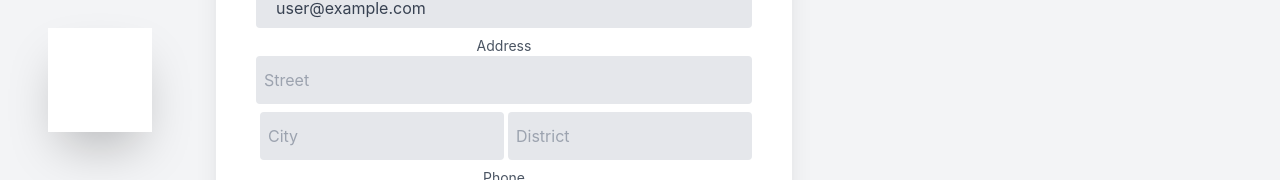
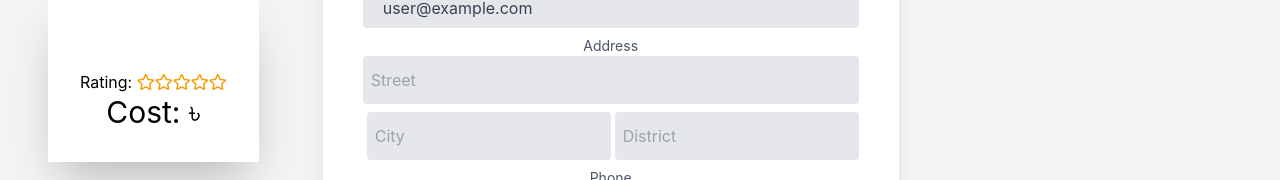
Before and after one commit to nmso2/Birds_eye_tour_planner_client, a React (Create React App) app: page /tourPlans/1 in a window 1280 px wide. Shown: the part 256-436 px from the top of the page. Built offline with nearby package versions, Linux system fonts and the light colour scheme; no server answers; sample sign-in values are in the browser's storage.

Commit message:
added rating

```diff
--- a/package.json
+++ b/package.json
@@ -16,6 +16,7 @@
     "react-accessible-accordion": "^4.0.0",
     "react-dom": "^17.0.2",
     "react-hook-form": "^7.18.0",
+    "react-rating": "^2.0.5",
     "react-router-dom": "^5.3.0",
     "react-scripts": "4.0.3",
     "use-count-up": "^3.0.1",
--- a/src/pages/Home/Plans/Plans.js
+++ b/src/pages/Home/Plans/Plans.js
@@ -1,21 +1,34 @@
 import React from 'react';
+import Rating from 'react-rating';
 import { Link } from 'react-router-dom';
 
 const Plans = (props) => {
-    const { name, img, details, _id } = props.plan;
+    const { name, img, details, _id, cost, rating } = props.plan;
     return (
         <div className="my-1 px-1 w-full md:w-1/2 lg:my-4 lg:px-4 lg:w-1/3">
             <article className="overflow-hidden rounded-lg shadow-md lg:min-h-full hover:shadow-2xl duration-500">
 
                 <img alt="Placeholder" className="block h-auto w-full" src={img} />
 
+
                 <header className="leading-tight p-2 md:p-4">
                     <h1 className="text-3xl">{name}</h1>
                 </header>
 
+                <body className="flex justify-evenly items-center my-2">
+                    <p className="text-2xl">Cost: {cost} &#2547;</p>
+                    <p><span className="text-2xl">Rating: </span> <Rating className="text-yellow-500"
+                        initialRating={rating}
+                        readonly
+                        emptySymbol="far fa-star text-warning"
+                        fullSymbol="fas fa-star text-warning"
+                    /></p>
+                </body>
+
                 <footer className="flex items-center justify-between leading-none p-2 md:p-4">
                     <p className="ml-2 text-lg">{details}</p>
                 </footer>
+
 
                 <Link to={`/tourPlans/${_id}`}><button type="button" className="mb-10 focus:outline-none text-white text-sm py-2.5 px-5 rounded-md bg-yellow-500 hover:bg-yellow-600 hover:shadow-lg">Book Now</button>
                 </Link>
--- a/src/pages/PurchasePlan/PurchasePlan.js
+++ b/src/pages/PurchasePlan/PurchasePlan.js
@@ -1,5 +1,6 @@
 import React from 'react';
 import { useForm } from 'react-hook-form';
+import Rating from 'react-rating';
 import { useParams } from 'react-router';
 import useAuth from '../../hooks/useAuth';
 import usePlan from '../../hooks/usePlan';
@@ -37,6 +38,13 @@ const PurchasePlan = () => {
                 <div>
                     <img className="mx-auto" src={plan?.img} alt="" />
                     <p className="text-3xl p-5">{plan?.name}</p>
+                    <p>Rating: <Rating className="text-yellow-500"
+                        initialRating={plan?.rating}
+                        readonly
+                        emptySymbol="far fa-star text-warning"
+                        fullSymbol="fas fa-star text-warning"
+                    /></p>
+                    <p className="text-3xl">Cost: {plan?.cost} &#2547;</p>
                     <p className="max-w-2xl text-lg">{plan?.details}</p>
                 </div>
 
```
Also changed, not shown: 1 other file (tests, documents, lock files or other folders).
